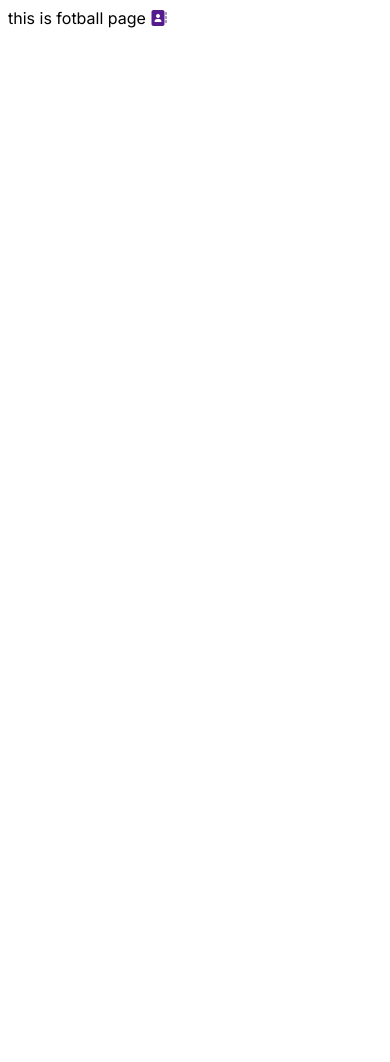
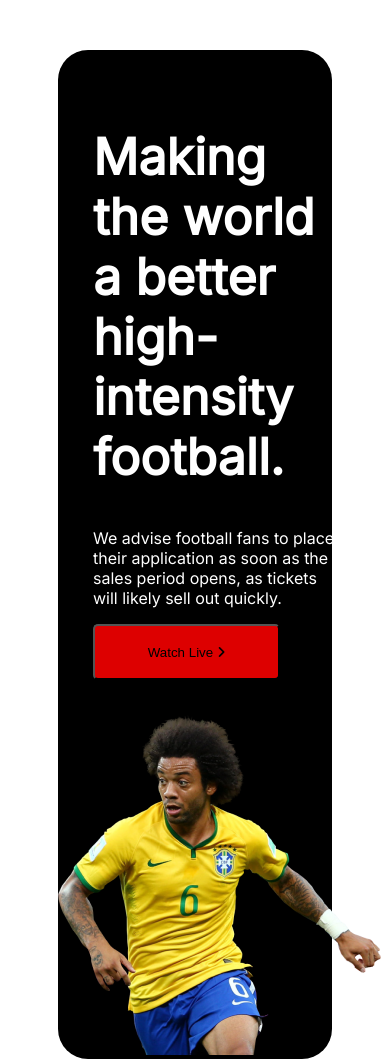
Before and after one commit to arjun1571/World-Cup, a plain HTML site: page index.html in a window 390 px wide. Before the commit the page ends 844 px from the top, so only its background shows below. Drawn offline with Linux system fonts and the light colour scheme.

Commit message:
header section done and this section also mobile view ok

```diff
--- a/index.html
+++ b/index.html
@@ -12,7 +12,26 @@
     ></script>
   </head>
   <body>
-    this is fotball page
-    <a href=""><i class="fa-solid fa-address-book"></i></a>
+    <!-- header start -->
+    <header>
+      <section>
+        <div class="header-container">
+          <div class="header-text">
+            <h1>Making the world a better high-intensity football.</h1>
+            <p>
+              We advise football fans to place their application as soon as the
+              sales period opens, as tickets will likely sell out quickly.
+            </p>
+            <button class="button">
+              Watch Live <i class="fa-solid fa-angle-right"></i>
+            </button>
+          </div>
+          <div class="header-img">
+            <img src="images/Banner Image.png" alt="" />
+          </div>
+        </div>
+      </section>
+    </header>
+    <!-- header end -->
   </body>
 </html>
--- a/style.css
+++ b/style.css
@@ -6,3 +6,35 @@
 body {
   font-family: "Inter", sans-serif;
 }
+
+/* header style start */
+
+.header-container {
+  display: grid;
+  grid-template-columns: repeat(2, 1fr);
+  margin: 50px;
+  background-color: black;
+  color: white;
+  border-radius: 30px;
+}
+.header-text {
+  padding: 35px;
+}
+h1 {
+  font-size: 50px;
+}
+
+.button {
+  background-color: #dd0000;
+  border-radius: 5px;
+  width: 187px;
+  height: 56px;
+}
+
+/* responsive style apply */
+@media only screen and (max-width: 767px) {
+  .header-container {
+    display: grid;
+    grid-template-columns: repeat(1, 1fr);
+  }
+}
```
